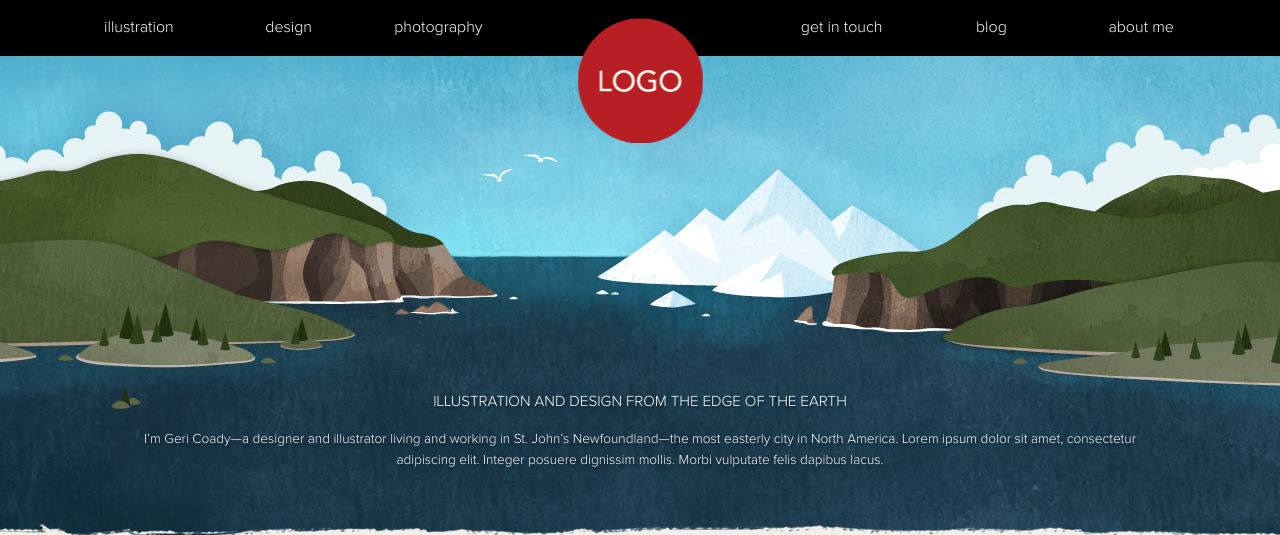
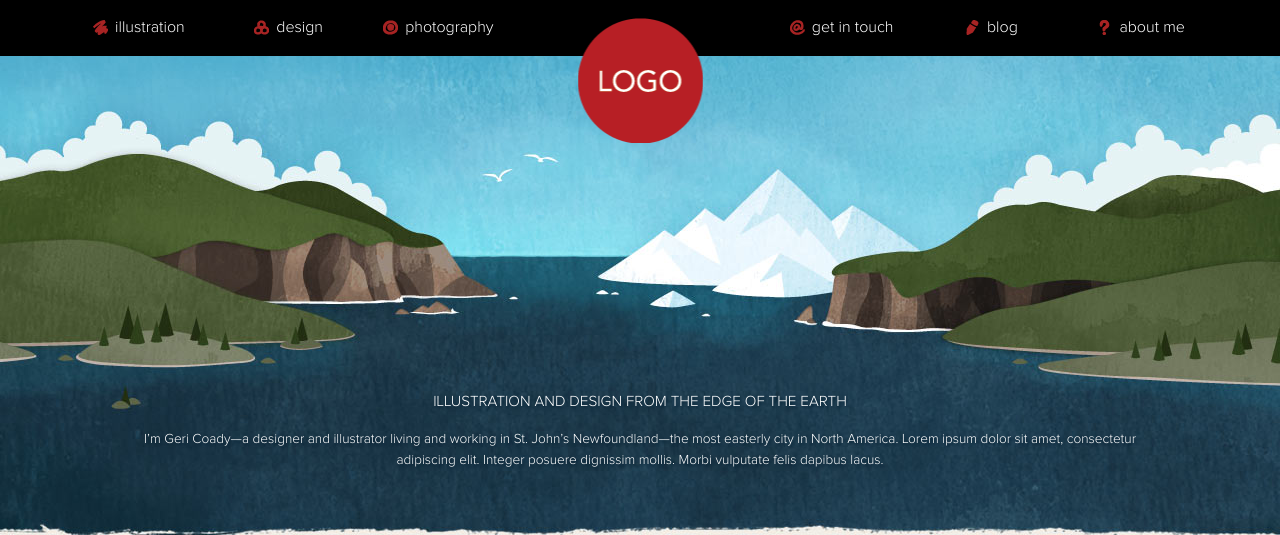
Before and after one commit to hellogeri/hellogeri.com, a PHP site: page / in a window 1280 px wide. Shown: the top 535 px of the page. Run offline with PHP 8.4, Linux system fonts and the light colour scheme.

Commit message:
Added nav icons

```diff
--- a/css/screen.css
+++ b/css/screen.css
@@ -82,6 +82,10 @@ nav[role="navigation"] ul li {
 	width: 13%;
 }
 
+nav[role="navigation"] ul li a {
+	padding-left: 22px;
+}
+
 nav[role="navigation"] li:nth-child(1), nav[role="navigation"] li:nth-child(2), nav[role="navigation"] li:nth-child(3) {
 	float: left;
 }
@@ -89,6 +93,38 @@ nav[role="navigation"] li:nth-child(1), nav[role="navigation"] li:nth-child(2),
 nav[role="navigation"] li:nth-child(4), nav[role="navigation"] li:nth-child(5), nav[role="navigation"] li:nth-child(6) {
 	float: right;
 }
+
+.icon-illustration {
+	margin: 0 0 0 0;
+	background: url(../img/icon-illustration.png) no-repeat 0;
+}
+
+.icon-design {
+	margin: 0 0 0 0;
+	background: url(../img/icon-design.png) no-repeat 0;
+}
+
+.icon-photo {
+	margin: 0 0 0 0;
+	background: url(../img/icon-photo.png) no-repeat 0;
+}
+
+.icon-about {
+	margin: 0 0 0 0;
+	background: url(../img/icon-about.png) no-repeat 0;
+}
+
+.icon-blog {
+	margin: 0 0 0 0;
+	background: url(../img/icon-blog.png) no-repeat 0;
+}
+
+.icon-contact {
+	margin: 0 0 0 0;
+	background: url(../img/icon-contact.png) no-repeat 0;
+}
+
+
 
 nav[role="navigation"] ul li a {
 	color: rgba(255,255,255,1);
--- a/index.html
+++ b/index.html
@@ -33,12 +33,12 @@
 	<nav role="navigation">
 		<h1><a href="/" title="Illustration, Design, and Photography in Newfoundland, Canada by Geri Coady">Illustration, Design, and Photography in Newfoundland, Canada by Geri Coady</a></h1>
 		<ul>
-			<li><a href="#">illustration</a></li>
-			<li><a href="#">design</a></li>
-			<li><a href="#">photography</a></li>
-			<li><a href="#">about me</a></li>
-			<li><a href="#">blog</a></li>
-			<li><a href="#">get in touch</a></li>
+			<li><a class="icon-illustration" href="#">illustration</a></li>
+			<li><a class="icon-design" href="#">design</a></li>
+			<li><a class="icon-photo" href="#">photography</a></li>
+			<li><a class="icon-about" href="#">about me</a></li>
+			<li><a class="icon-blog" href="#">blog</a></li>
+			<li><a class="icon-contact" href="#">get in touch</a></li>
 		</ul>
 	</nav>
 	<div role="banner">
```
Also changed, not shown: img/icon-about.png (added), img/icon-blog.png (added), img/icon-contact.png (added), img/icon-design.png (added), img/icon-illustration.png (added), img/icon-photo.png (added).
